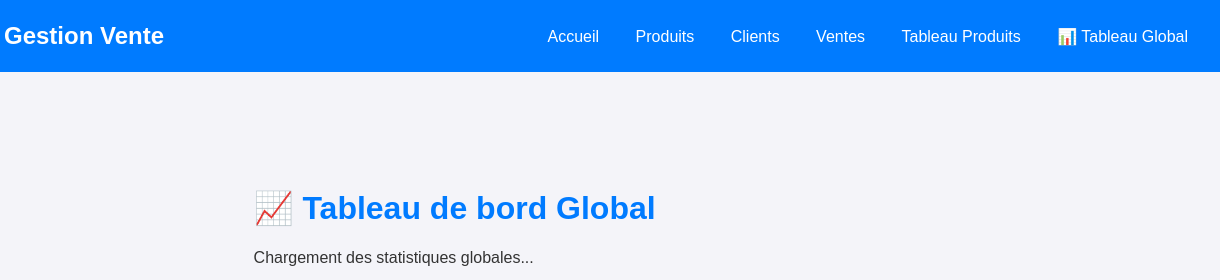
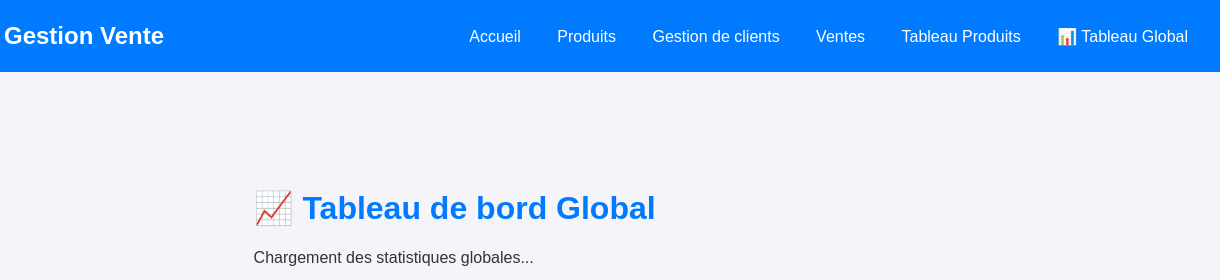
Before and after one commit to marina-keet/gestionnaire, a plain HTML site: page tableau_bord.html in a window 1280 px wide. Shown: the top 280 px of the page, 60-1280 px from the left. Drawn offline with nearby package versions, Linux system fonts and the light colour scheme.

Commit message:
modification du lien gestion clien

```diff
--- a/tableau_bord.html
+++ b/tableau_bord.html
@@ -16,7 +16,7 @@
     <div class="nav-links">
       <a href="index.html">Accueil</a>
       <a href="produits.html">Produits</a>
-      <a href="clients.html">Clients</a>
+       <a href="gestion_clients.html">Gestion de clients</a>
       <a href="ventes.html">Ventes</a>
       <a href="tableau_produits.html">Tableau Produits</a>
       <a href="tableau_global.html">📊 Tableau Global</a>
```
